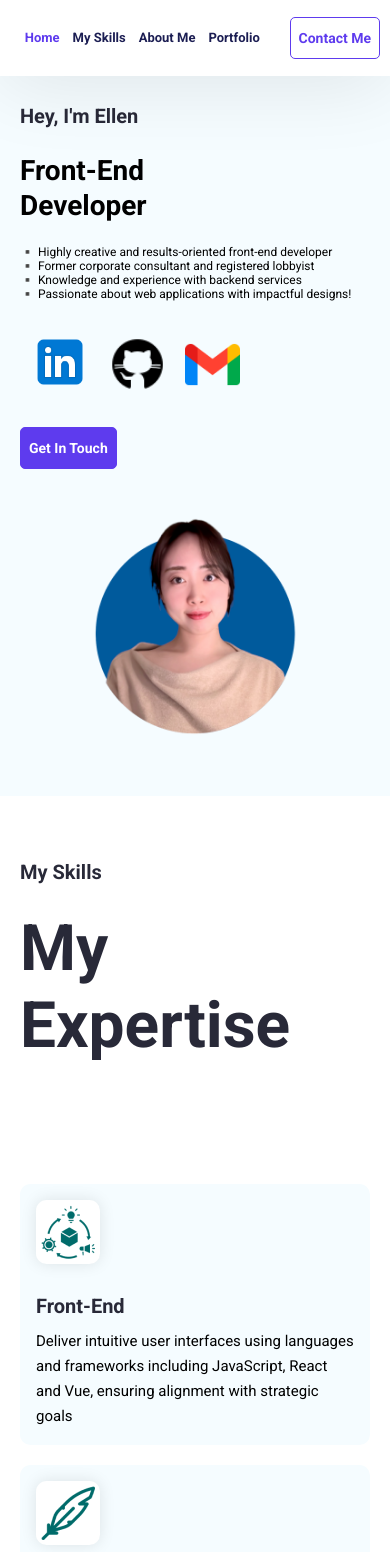
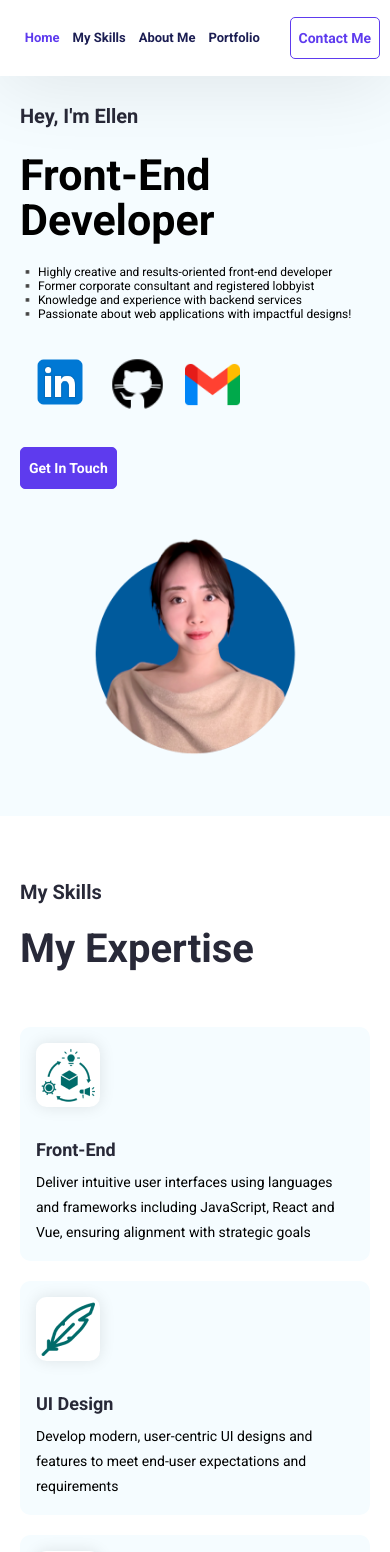
Before and after one commit to ellen3128/portfolio_updated, a React (Create React App) app: page / in a window 390 px wide. Shown: the top 1552 px of the page. Built offline with nearby package versions, Linux system fonts and the light colour scheme.

Commit message:
adds media query to skills section

```diff
--- a/src/App.css
+++ b/src/App.css
@@ -284,8 +284,8 @@ h3 {
   }
 
   h1 {
-      font-size: 25px;
-      line-height: 35px;
+      font-size: 43px;
+      line-height: 45px;
   }
   .hero--section--content {
     padding-top: 50px;
@@ -394,6 +394,55 @@ h3 {
   font-weight: 400;
   line-height: 32px;;
 }
+
+@media only screen and (max-width: 768px) {
+
+  .skills--section--heading {
+    font-size: 40px;
+    margin-top: -20px;
+  }
+  .skills--section {
+      padding: 60px 20px;
+  }
+
+  .skills--section--card {
+    padding: 16px;
+    gap: 25px;
+    min-height: 0px;
+  }
+
+  .skills--section--img {
+    padding: 5px;
+    gap: 5px;
+  }
+
+  .skills--section--container {
+      margin-top: -80px;
+      grid-template-columns: repeat(2, 1fr);
+      gap: 20px;
+  }
+
+  .skills--section--card--content {
+    gap: 3px;
+  }
+
+  .skills--section--title {
+    font-size: 18px;
+  }
+
+  .skills--section--description {
+    font-size: 14px;
+    line-height: 25px;
+  }
+}
+
+@media only screen and (max-width: 480px) {
+  .skills--section--container {
+      grid-template-columns: 1fr;
+  }
+
+}
+
 
 .grid-container {
   margin-top: 50px;
@@ -602,49 +651,8 @@ h3 {
 
 
 
-/* skills section */
 
-@media only screen and (max-width: 768px) {
-  .skills--section {
-      padding: 60px 20px;
-  }
 
-  .skills--section--card {
-    padding: 16px;
-    gap: 25px;
-    min-height: 0px;
-  }
-
-  .skills--section--img {
-    padding: 5px;
-    gap: 5px;
-  }
-
-  .skills--section--container {
-      grid-template-columns: repeat(2, 1fr);
-      gap: 20px;
-  }
-
-  .skills--section--card--content {
-    gap: 5px;
-  }
-
-  .skills--section--title {
-    font-size: 20px;
-  }
-
-  .skills--section--description {
-    font-size: 15px;
-    line-height: 25px;
-  }
-}
-
-@media only screen and (max-width: 480px) {
-  .skills--section--container {
-      grid-template-columns: 1fr;
-  }
-
-}
 
 /* aboutMe section */
 
@@ -675,7 +683,7 @@ h3 {
 
 /* heading  */
 
-@media only screen and (max-width: 480px) {
+/* @media only screen and (max-width: 480px) {
     h1 {
         font-size: 28px;
     }
@@ -687,7 +695,7 @@ h3 {
     h3 {
         font-size: 16px;
     }
-}
+} */
 
 /* testimonial */
 
```
